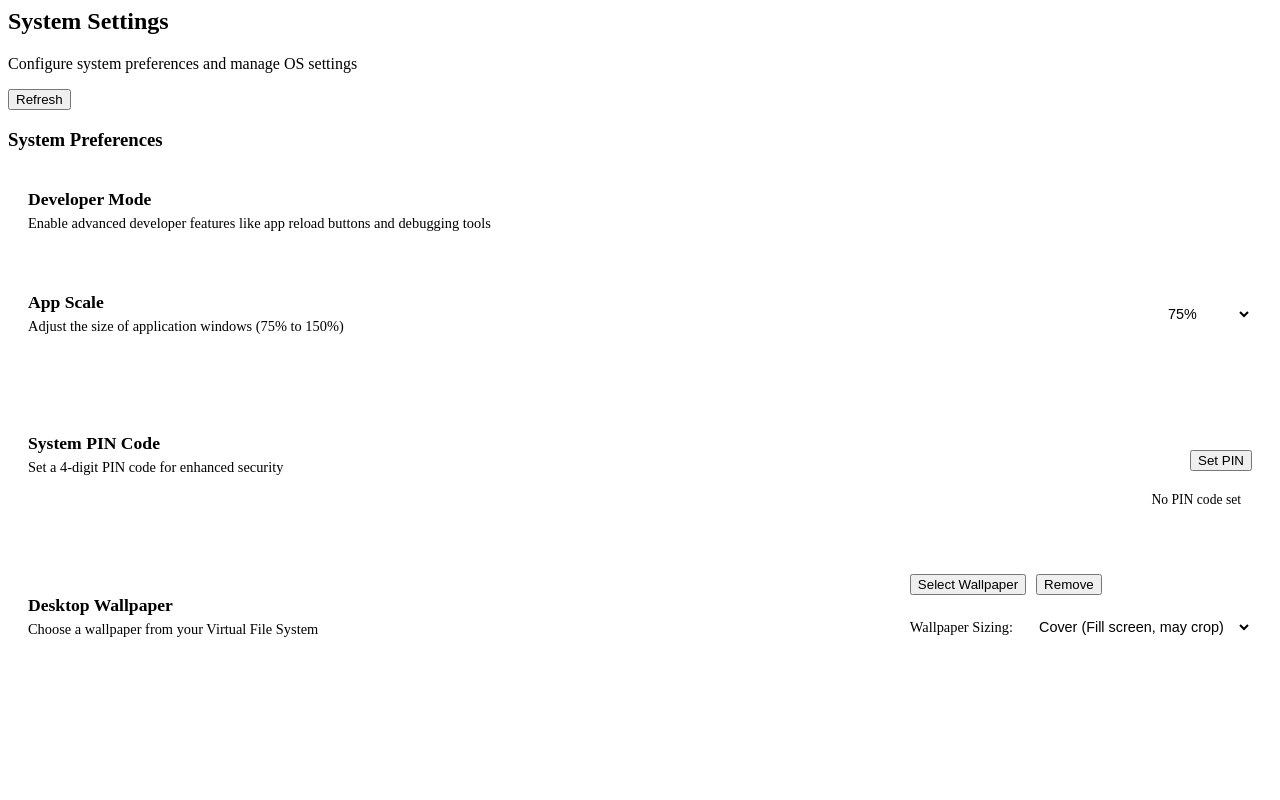
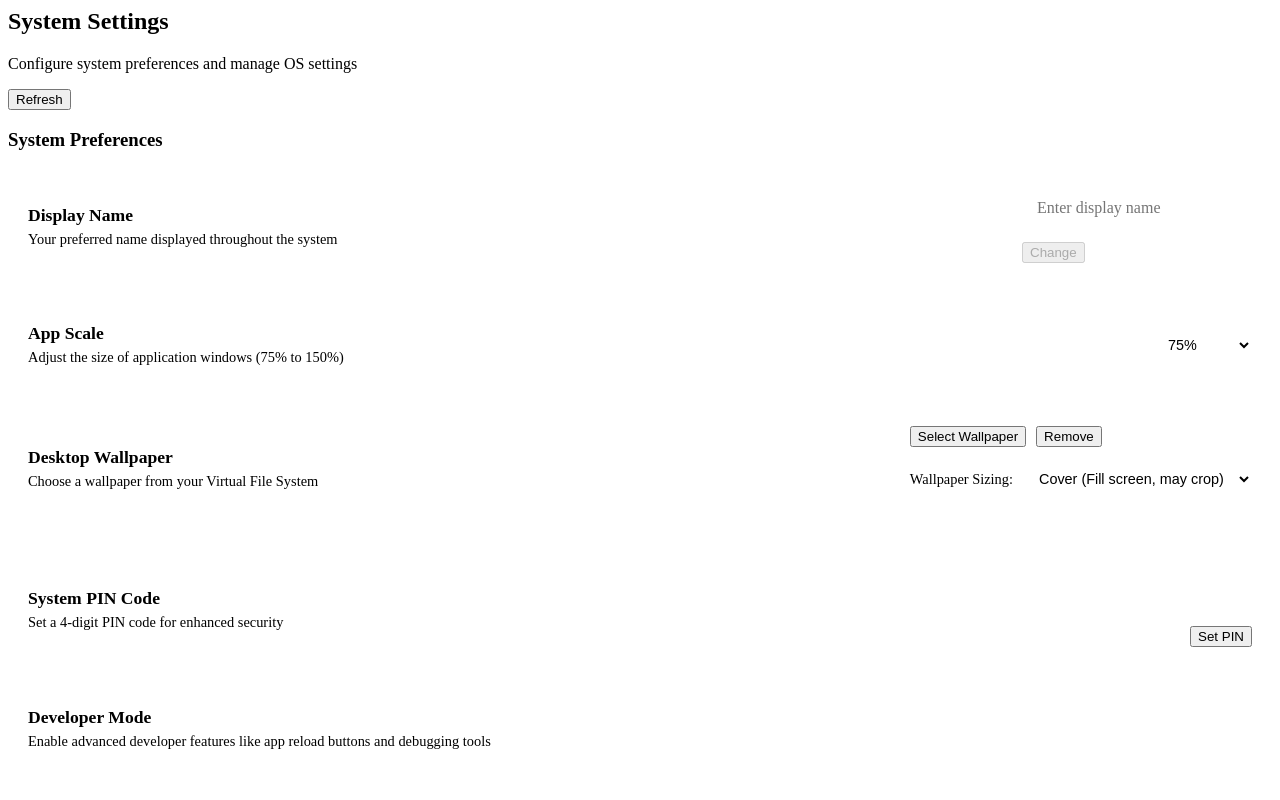
Before and after one commit to Sypnex-LLC/sypnex-os, a Flask app: template templates/apps/system-settings.html in a window 1280 px wide. Run offline with Flask 3, Linux system fonts and the light colour scheme; the template is opened without the code that fills it, so the values that code supplies are empty; parts of the project's set-up code (start-up, migrations or seed data) failed here and were passed over.

Commit message:
display name in settings, re-ordered settings, cleaning up some screen space

```diff
--- a/static/css/os-system-settings.css
+++ b/static/css/os-system-settings.css
@@ -279,6 +279,77 @@
     gap: 5px;
 }
 
+/* Display Name Controls */
+.display-name-controls {
+    display: flex;
+    flex-direction: column;
+    gap: 15px;
+    align-items: flex-start;
+}
+
+.display-name-input-container {
+    display: flex;
+    align-items: center;
+    gap: 15px;
+}
+
+.display-name-input {
+    min-width: 200px;
+    max-width: 300px;
+    padding: 10px 15px;
+    font-size: 1em;
+    border: 2px solid var(--glass-border);
+    border-radius: 8px;
+    background: var(--glass-bg);
+    color: var(--text-primary);
+    transition: all 0.3s ease;
+    font-family: inherit;
+}
+
+.display-name-input:focus {
+    outline: none;
+    border-color: var(--accent-color);
+    box-shadow: 0 0 0 2px rgba(0, 212, 255, 0.2);
+    transform: scale(1.02);
+}
+
+.display-name-input:hover {
+    border-color: var(--accent-color);
+}
+
+.display-name-input.changed {
+    background: rgba(0, 212, 255, 0.1);
+    border-color: var(--accent-color);
+}
+
+.display-name-actions {
+    display: flex;
+    gap: 10px;
+}
+
+.display-name-status {
+    font-size: 0.85em;
+    padding: 5px 10px;
+    border-radius: 4px;
+    border: 1px solid transparent;
+    transition: all 0.3s ease;
+    color: var(--text-secondary);
+    background: rgba(255, 255, 255, 0.05);
+    border-color: var(--glass-border);
+}
+
+.display-name-status.success {
+    color: #4CAF50;
+    background: rgba(76, 175, 80, 0.1);
+    border-color: rgba(76, 175, 80, 0.3);
+}
+
+.display-name-current {
+    display: flex;
+    align-items: center;
+    gap: 5px;
+}
+
 /* Wallpaper Styles */
 .wallpaper-controls {
     display: flex;
--- a/templates/apps/system-settings.html
+++ b/templates/apps/system-settings.html
@@ -15,14 +15,20 @@
             <div class="system-preferences">
                 <div class="preference-item">
                     <div class="preference-info">
-                        <div class="preference-label">Developer Mode</div>
-                        <div class="preference-description">Enable advanced developer features like app reload buttons and debugging tools</div>
+                        <div class="preference-label">Display Name</div>
+                        <div class="preference-description">Your preferred name displayed throughout the system</div>
                     </div>
                     <div class="preference-control">
-                        <label class="toggle-switch">
-                            <input type="checkbox" id="developer-mode-toggle">
-                            <span class="toggle-slider"></span>
-                        </label>
+                        <div class="display-name-controls">
+                            <div class="display-name-input-container">
+                                <input type="text" id="display-name-input" class="display-name-input" placeholder="Enter display name" maxlength="50">
+                            </div>
+                            <div class="display-name-actions">
+                                <button id="change-display-name-btn" class="app-btn secondary" disabled>
+                                    <i class="fas fa-user-edit"></i> Change
+                                </button>
+                            </div>
+                        </div>
                     </div>
                 </div>
 
@@ -55,34 +61,6 @@
 
                 <div class="preference-item">
                     <div class="preference-info">
-                        <div class="preference-label">System PIN Code</div>
-                        <div class="preference-description">Set a 4-digit PIN code for enhanced security</div>
-                    </div>
-                    <div class="preference-control">
-                        <div class="pin-controls">
-                            <div class="pin-input-container">
-                                <input type="text" id="pin-digit-1" class="pin-input" maxlength="1" pattern="[0-9]" data-index="0">
-                                <input type="text" id="pin-digit-2" class="pin-input" maxlength="1" pattern="[0-9]" data-index="1">
-                                <input type="text" id="pin-digit-3" class="pin-input" maxlength="1" pattern="[0-9]" data-index="2">
-                                <input type="text" id="pin-digit-4" class="pin-input" maxlength="1" pattern="[0-9]" data-index="3">
-                            </div>
-                            <div class="pin-actions">
-                                <button id="set-pin-btn" class="app-btn secondary">
-                                    <i class="fas fa-lock"></i> Set PIN
-                                </button>
-                                <button id="remove-pin-btn" class="app-btn outline" style="display: none;">
-                                    <i class="fas fa-unlock"></i> Remove PIN
-                                </button>
-                            </div>
-                            <div id="pin-status" class="pin-status">
-                                <span class="pin-status-text">No PIN code set</span>
-                            </div>
-                        </div>
-                    </div>
-                </div>
-
-                <div class="preference-item">
-                    <div class="preference-info">
                         <div class="preference-label">Desktop Wallpaper</div>
                         <div class="preference-description">Choose a wallpaper from your Virtual File System</div>
                     </div>
@@ -110,6 +88,44 @@
                         </div>
                     </div>
                 </div>
+
+                <div class="preference-item">
+                    <div class="preference-info">
+                        <div class="preference-label">System PIN Code</div>
+                        <div class="preference-description">Set a 4-digit PIN code for enhanced security</div>
+                    </div>
+                    <div class="preference-control">
+                        <div class="pin-controls">
+                            <div class="pin-input-container">
+                                <input type="text" id="pin-digit-1" class="pin-input" maxlength="1" pattern="[0-9]" data-index="0">
+                                <input type="text" id="pin-digit-2" class="pin-input" maxlength="1" pattern="[0-9]" data-index="1">
+                                <input type="text" id="pin-digit-3" class="pin-input" maxlength="1" pattern="[0-9]" data-index="2">
+                                <input type="text" id="pin-digit-4" class="pin-input" maxlength="1" pattern="[0-9]" data-index="3">
+                            </div>
+                            <div class="pin-actions">
+                                <button id="set-pin-btn" class="app-btn secondary">
+                                    <i class="fas fa-lock"></i> Set PIN
+                                </button>
+                                <button id="remove-pin-btn" class="app-btn outline" style="display: none;">
+                                    <i class="fas fa-unlock"></i> Remove PIN
+                                </button>
+                            </div>
+                        </div>
+                    </div>
+                </div>
+
+                <div class="preference-item">
+                    <div class="preference-info">
+                        <div class="preference-label">Developer Mode</div>
+                        <div class="preference-description">Enable advanced developer features like app reload buttons and debugging tools</div>
+                    </div>
+                    <div class="preference-control">
+                        <label class="toggle-switch">
+                            <input type="checkbox" id="developer-mode-toggle">
+                            <span class="toggle-slider"></span>
+                        </label>
+                    </div>
+                </div>
             </div>
         </div>
     </div>
```
Also changed, not shown: static/js/os-system-settings.js (+125 -6 lines).
